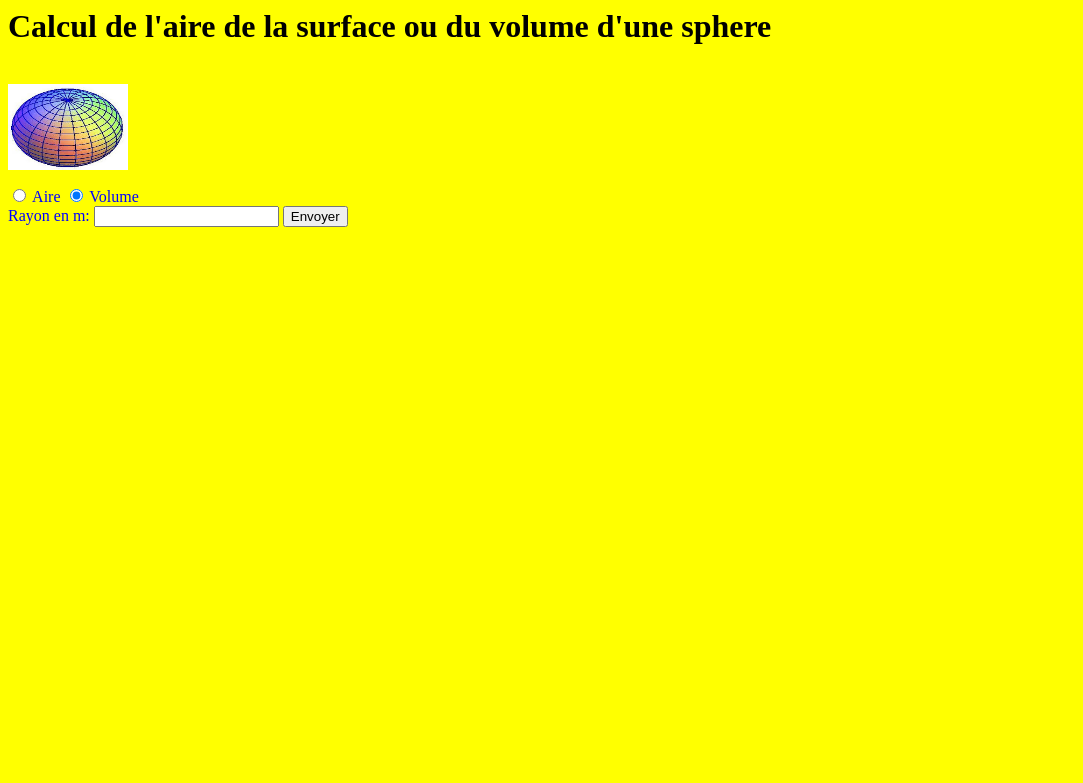
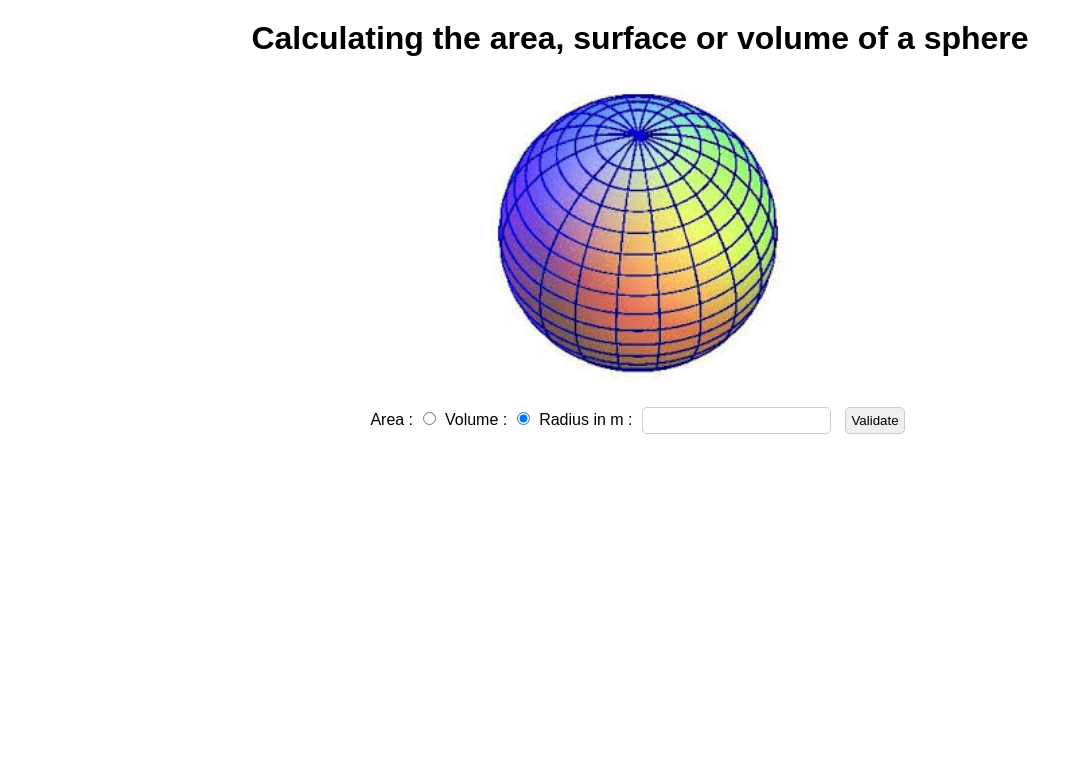
Before and after one commit to arthur-pbty/nsi, a PHP site: page /lasphere.php in a window 1280 px wide. Shown: the top 783 px of the page, without its empty margins (0-1083 px from the left). Run offline with PHP 8.4, Linux system fonts and the light colour scheme.

Commit message:
update sphere project

```diff
--- a/Activity_PHP/the_sphere/lasphere.php
+++ b/Activity_PHP/the_sphere/lasphere.php
@@ -1,27 +1,41 @@
-<!-- lasphere.php -->
+<!DOCTYPE html>
+<html lang="en">
+<head>
+    <meta charset="UTF-8">
+    <meta name="viewport" content="width=device-width, initial-scale=1.0">
+    <title>The sphere</title>
+    <link rel="stylesheet" href="style.css">
+</head>
+<body>
+    <h1>Calculating the area, surface or volume of a sphere</h1>
+    <img src="sphere.jpg">
 
-<html>
-<head>
-    <title> La sphere </title>
-</head>
-<body bgcolor="yellow" text="blue">
-    <h1> <font color="black"> Calcul de l'aire de la surface ou du volume d'une sphere </font>   </h1>
-    <BR>
-    <img src="sphere.jpg"WIDTH=120 HEIGHT=86 TITLE="code Html" />
-    <!-- edition du formulaire -->
-    <!-- Lors de sa validation par le clic sur le bouton "Envoyer" de type "submit",
-    les données sont envoyées au serveur par la methode POST pour etre exploitees
-    au sein de la page lasphere2.php -->
+    <form method="post">
+        <label for="sphere">Area :</label>
+        <input type="radio" name="sphere" value="aire">
 
-    <form method="post" action="lasphere2.php">
-        <p>
-        <input type="radio" name="sphere" value="aire" /> Aire
-        <input type="radio" name="sphere" value="volume" checked="checked" /> Volume
-        <BR>
-        Rayon en m: <input type="text" name="rayon"  />
-        <input type="submit" value="Envoyer" />
+        <label for="sphere">Volume :</label>
+        <input type="radio" name="sphere" value="aire" checked="checked">
 
-        </p>
+        <label for="rayon">Radius in m :</label>
+        <input type="number" name="rayon" required>
+
+        <button type="submit" name="submit">Validate</button>
     </form>
+    <div>
+        <?php
+        if ($_SERVER["REQUEST_METHOD"] == "POST" && isset($_POST['submit'])) {
+            if (strcmp($_POST['sphere'], "aire") == 0) {
+                $resultat = 4 * 3.14 * $_POST['rayon'] * $_POST['rayon'];
+                print ("Aire = $resultat m²");
+            }
+
+            if (strcmp($_POST['sphere'], "volume") == 0) {
+                $resultat = 4/3 * 3.14 * $_POST['rayon'] * $_POST['rayon'] * $_POST['rayon'];
+                print ("Volume = $resultat m3");
+            }
+        }
+        ?>
+    </div>
 </body>
 </html>
--- /dev/null
+++ b/Activity_PHP/the_sphere/style.css
@@ -0,0 +1,40 @@
+body {
+   font-family: Arial, sans-serif;
+   margin: 0;
+   padding: 0;
+   text-align: center;
+}
+
+h1 {
+   margin-top: 20px;
+}
+
+form {
+   margin-top: 20px;
+}
+
+input[type="radio"],
+input[type="number"],
+button {
+   margin: 5px;
+   padding: 5px;
+   border-radius: 5px;
+   border: 1px solid #ccc;
+}
+
+button {
+   cursor: pointer;
+}
+
+div {
+   margin-top: 20px;
+   font-weight: bold;
+}
+
+img {
+   width: 300px;
+   height: auto;
+   display: block;
+   margin: 20px auto;
+   border-radius: 10px;
+}
```
Also changed, not shown: Activity_PHP/the_sphere/lasphere2.php (deleted, +0 -28 lines).
